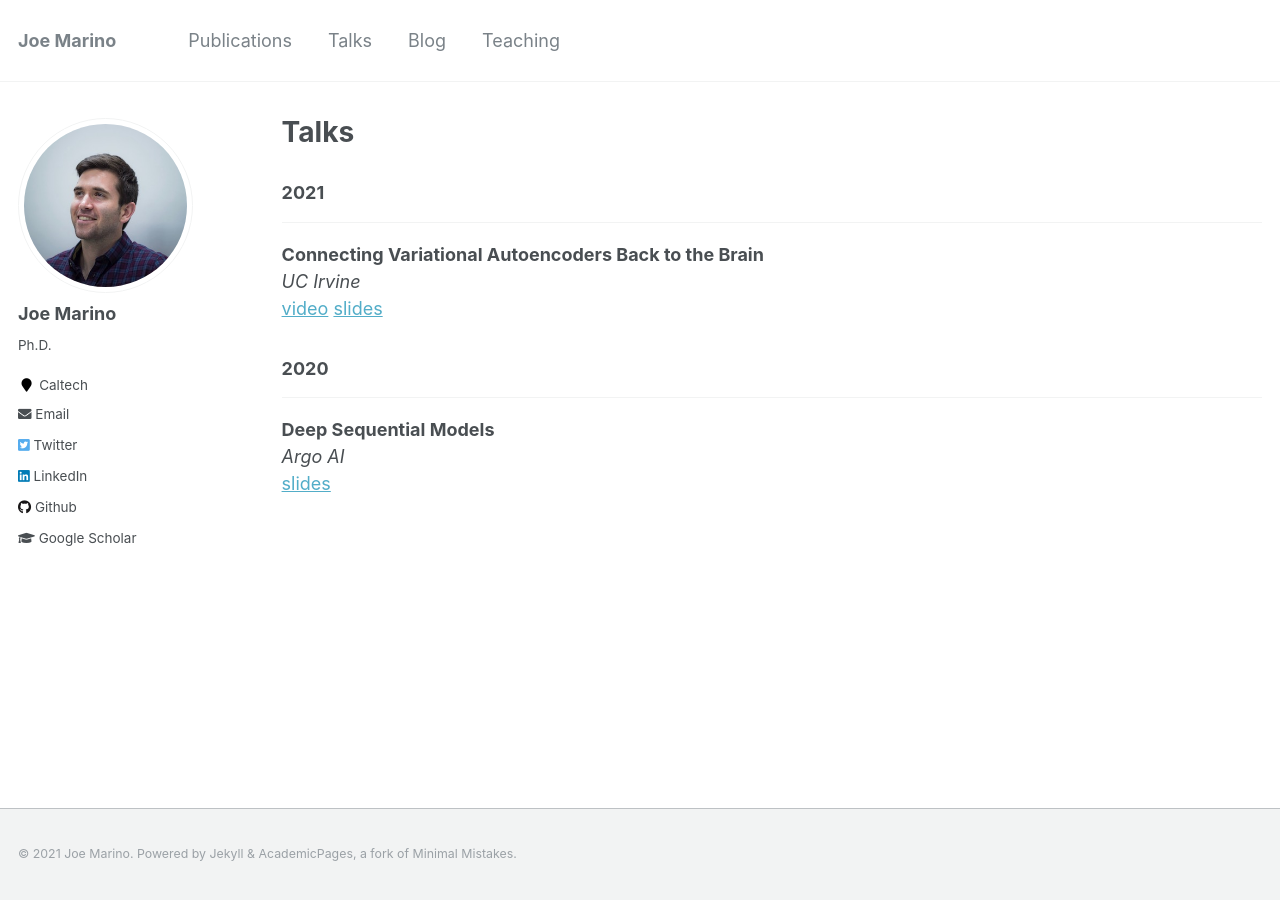
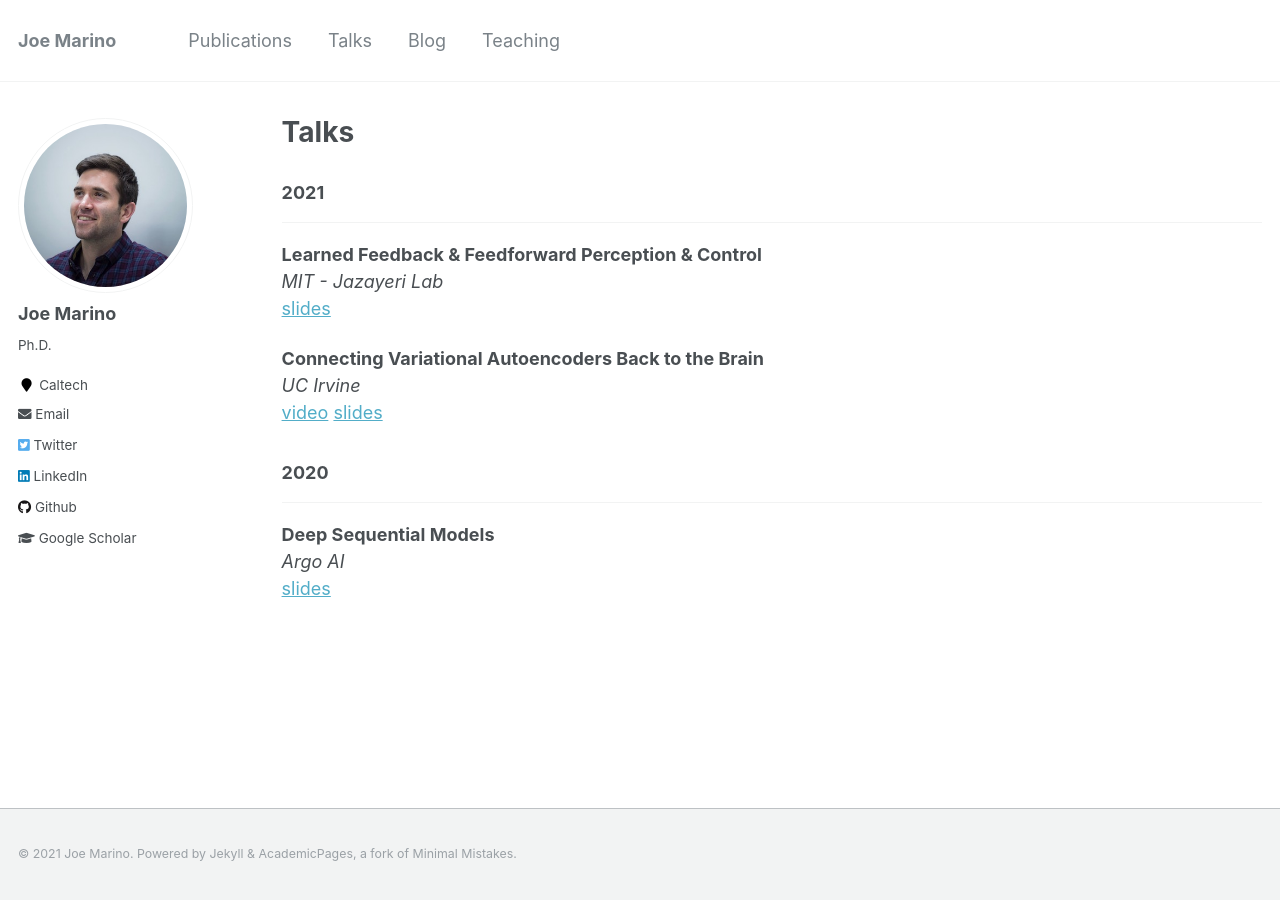
Before and after one commit to joelouismarino/joelouismarino.github.io, a Jekyll site: the page built from _pages/talks.md, in a window 1280 px wide. Built offline with Jekyll 4.4.1, drawn with Linux system fonts in a browser that asks for light colours.

Commit message:
Updating talks/pubs

```diff
--- a/_pages/talks.md
+++ b/_pages/talks.md
@@ -7,6 +7,10 @@ author_profile: true
 
 ### 2021
 ___
+
+**Learned Feedback & Feedforward Perception & Control**
+*MIT - Jazayeri Lab*
+[slides](../files/talks/2021/mit_presentation.pdf)
 
 **Connecting Variational Autoencoders Back to the Brain**
 *UC Irvine*
```
Also changed, not shown: _pages/publications.md (+6 -1 lines), 1 other file.
